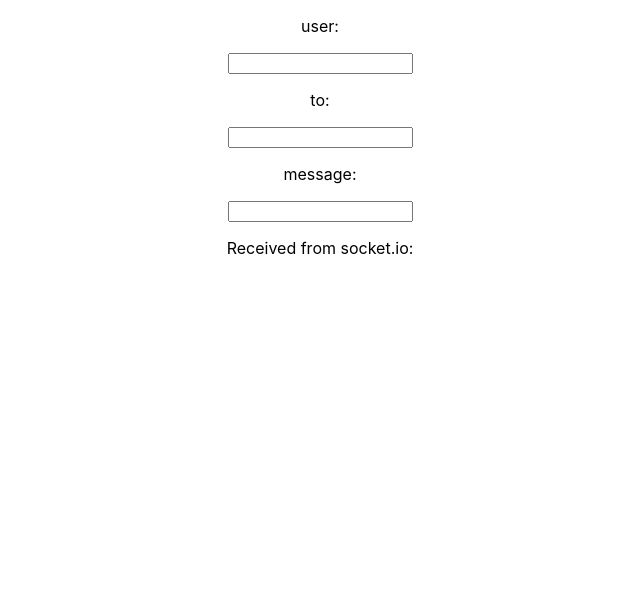
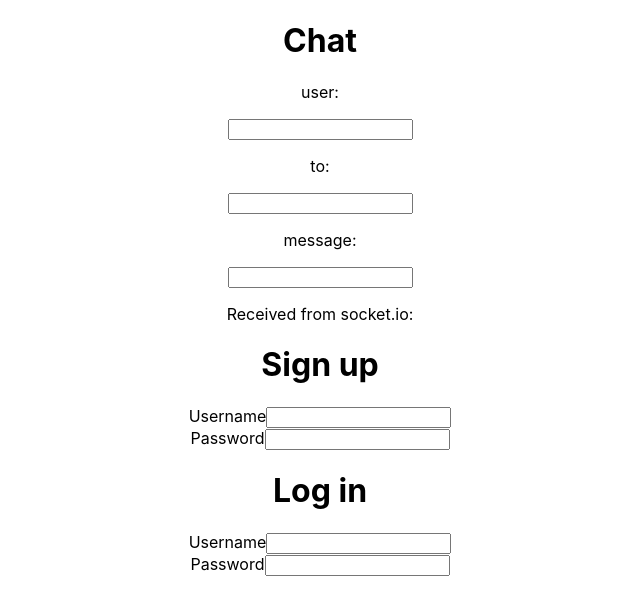
Before and after one commit to bradbooth/chat-app, a React (Create React App) app: page /login in a window 1280 px wide. Shown: the top 614 px of the page, without its empty margins (320-960 px from the left). Built offline with nearby package versions, Linux system fonts and the light colour scheme; no server answers.

Commit message:
Basic login/authentication

```diff
--- a/package.json
+++ b/package.json
@@ -8,7 +8,11 @@
     "@testing-library/react": "^9.3.2",
     "@testing-library/user-event": "^7.1.2",
     "axios": "^0.19.2",
+    "bcrypt": "^3.0.7",
+    "cors": "^2.8.5",
+    "dotenv": "^8.2.0",
     "express": "^4.17.1",
+    "mongodb": "^3.5.2",
     "react": "^16.12.0",
     "react-dom": "^16.12.0",
     "react-scripts": "3.3.0",
--- a/src/Components/App.js
+++ b/src/Components/App.js
@@ -1,5 +1,8 @@
 import React, { Component } from "react";
 import io from "socket.io-client";
+
+import SignUp from './SignUp/SignUp'
+import Login from './Login/Login'
 
 const ENDPOINT = 'http://localhost:4001'
 var socket;
@@ -66,10 +69,11 @@ class App extends Component {
 
   render() {
 
-
-
     return (
       <div style={{ textAlign: "center" }}>
+
+        <h1>Chat</h1>
+        <div>
         <p>user:</p>
           <input
             type="text"
@@ -87,7 +91,6 @@ class App extends Component {
           />
           <br/>
 
-
           <p>message:</p>
           <input
             type="text"
@@ -101,6 +104,12 @@ class App extends Component {
             <p>{this.state.chat}</p>
           </div>
         </div>
+        <div>
+          <SignUp/>
+          <Login/>
+        </div>
+
+      </div>
     )
   }
 }
--- /dev/null
+++ b/src/Components/Login/Login.js
@@ -0,0 +1,69 @@
+import React, { Component } from "react";
+const axios = require('axios').default;
+
+export class Login extends Component {
+
+    constructor(props) {
+        super(props);
+
+        this.state = {
+            username: '',
+            password: '',
+            loggedIn: false
+        }
+    }
+
+    setUsername = (e) => {
+        this.setState({ username: e.target.value })
+    }
+
+    setPassword = (e) => {
+        this.setState({ password: e.target.value })
+    }
+
+    submit = (e) => {
+        if ( e.key === 'Enter' ){
+            console.log('submitting')
+            axios.post('/api/login', {
+                username: this.state.username,
+                password: this.state.password
+            }).then( res => {
+                console.log(res)
+                this.setState({
+                    username: '',
+                    password: '',
+                    loggedIn: res.data.valid
+                })
+            }).catch( err => {
+                console.log(err)
+            })
+        }
+    }
+
+    render() {
+        return (
+            <div >
+            <h1>Log in</h1>
+                <label htmlFor="username">Username</label>
+                <input
+                    type="text"
+                    id="username"
+                    value={this.state.username}
+                    onChange={this.setUsername}
+                />
+                <br/>
+                <label htmlFor="password">Password</label>
+                <input
+                    type="password"
+                    id="password"
+                    value={this.state.password}
+                    onChange={this.setPassword}
+                    onKeyDown={this.submit}
+                />
+                { this.state.loggedIn && <p>Successfully logged in</p>}
+            </div>
+        )
+    }
+}
+
+export default Login;
--- /dev/null
+++ b/src/Components/SignUp/SignUp.js
@@ -0,0 +1,67 @@
+import React, { Component } from "react";
+const axios = require('axios').default;
+
+export class SignUp extends Component {
+
+    constructor(props) {
+        super(props);
+
+        this.state = {
+            username: '',
+            password: '',
+        }
+    }
+
+
+    setUsername = (e) => {
+        this.setState({ username: e.target.value })
+    }
+
+    setPassword = (e) => {
+        this.setState({ password: e.target.value })
+    }
+
+    submit = (e) => {
+        if ( e.key === 'Enter' ){
+            console.log('submitting')
+            axios.post('/api/createUser', {
+                username: this.state.username,
+                password: this.state.password
+            }).then( res => {
+                console.log(res)
+                this.setState({
+                    username: '',
+                    password: ''
+                })
+            }).catch( err => {
+                console.log(err)
+            })
+        }
+    }
+
+    render() {
+        return (
+            <div >
+            <h1>Sign up</h1>
+                <label htmlFor="username">Username</label>
+                <input
+                    type="text"
+                    id="username"
+                    value={this.state.username}
+                    onChange={this.setUsername}
+                />
+                <br/>
+                <label htmlFor="password">Password</label>
+                <input
+                    type="password"
+                    id="password"
+                    value={this.state.password}
+                    onChange={this.setPassword}
+                    onKeyDown={this.submit}
+                />
+            </div>
+        )
+    }
+}
+
+export default SignUp;
```
Also changed, not shown: database.js (added, +57 -0 lines), server.js (+35 -5 lines), 2 other files (tests, documents, lock files or other folders). Lines whose indentation alone changed are shown as unchanged.
